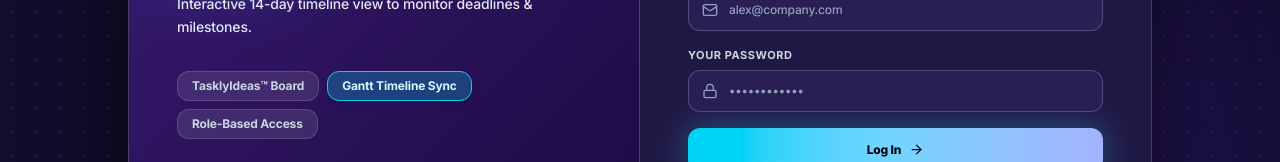
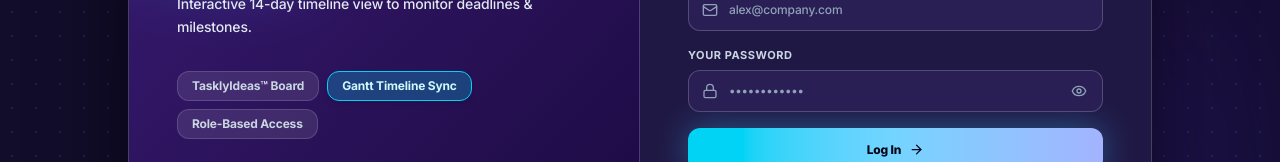
Before and after one commit to FABIHALAM/Taskly, a React (Vite) app in the folder client/: page /login in a window 1280 px wide. Shown: the part 408-570 px from the top of the page. Built offline with nearby package versions, Linux system fonts and the light colour scheme.

Commit message:
feat: add Eye/EyeOff password toggle to Login, Register, & Profile forms; fix Inspect Bio modal & IP geolocation

```diff
--- a/client/src/components/AuthPage.jsx
+++ b/client/src/components/AuthPage.jsx
@@ -5,7 +5,7 @@ import { loginUser, registerUser } from '../services/authService'
 import api from '../services/api'
 import toast from 'react-hot-toast'
 import { motion, AnimatePresence } from 'framer-motion'
-import { ArrowRight, Mail, Lock, User, Crown, UserCheck, Check, Sparkles, LayoutGrid, AlignLeft, ShieldCheck, Zap } from 'lucide-react'
+import { ArrowRight, Mail, Lock, User, Crown, UserCheck, Check, Sparkles, LayoutGrid, AlignLeft, ShieldCheck, Zap, Eye, EyeOff } from 'lucide-react'
 
 export function AuthPage({ defaultMode = 'login' }) {
   const navigate = useNavigate()
@@ -14,6 +14,7 @@ export function AuthPage({ defaultMode = 'login' }) {
 
   const [selectedRole, setSelectedRole] = useState('member')
   const [managerKey, setManagerKey] = useState('')
+  const [showPassword, setShowPassword] = useState(false)
   const [activeFeatureIndex, setActiveFeatureIndex] = useState(0)
 
   const {
@@ -360,14 +361,21 @@ export function AuthPage({ defaultMode = 'login' }) {
               <div className="relative">
                 <Lock className="w-4 h-4 text-slate-400 absolute left-3.5 top-1/2 -translate-y-1/2" />
                 <input
-                  type="password"
+                  type={showPassword ? 'text' : 'password'}
                   {...regInput('password', {
                     required: 'Password is required',
                     minLength: { value: 6, message: 'Minimum 6 characters' }
                   })}
-                  className="w-full bg-[#291f54] border border-white/20 rounded-xl pl-10 pr-4 py-3 text-white placeholder-slate-400 text-xs font-medium focus:outline-none focus:border-cyan-400 focus:ring-2 focus:ring-cyan-400/30 transition-all"
+                  className="w-full bg-[#291f54] border border-white/20 rounded-xl pl-10 pr-10 py-3 text-white placeholder-slate-400 text-xs font-medium focus:outline-none focus:border-cyan-400 focus:ring-2 focus:ring-cyan-400/30 transition-all"
                   placeholder="••••••••••••"
                 />
+                <button
+                  type="button"
+                  onClick={() => setShowPassword(!showPassword)}
+                  className="absolute right-3 top-1/2 -translate-y-1/2 text-slate-400 hover:text-white transition-colors cursor-pointer p-1"
+                >
+                  {showPassword ? <EyeOff size={16} /> : <Eye size={16} />}
+                </button>
               </div>
               {errors.password && <p className="text-rose-300 text-xs mt-1 font-medium">{errors.password.message}</p>}
             </div>
--- a/client/src/pages/AdminDashboard.jsx
+++ b/client/src/pages/AdminDashboard.jsx
@@ -20,6 +20,9 @@ import {
   TrendingUp,
   Activity,
   PieChart,
+  User,
+  Eye,
+  EyeOff,
 } from 'lucide-react'
 import { motion, AnimatePresence } from 'framer-motion'
 import toast from 'react-hot-toast'
--- a/client/src/pages/Profile.jsx
+++ b/client/src/pages/Profile.jsx
@@ -14,6 +14,8 @@ import {
   Phone,
   FileText,
   Lock,
+  Eye,
+  EyeOff,
 } from 'lucide-react'
 import DashboardLayout from '../layout/DashboardLayout'
 import { getDashboardAnalytics } from '../services/analyticsService'
@@ -26,6 +28,7 @@ function Profile() {
   const [stats, setStats] = useState(null)
   const [isEditing, setIsEditing] = useState(false)
   const [isSaving, setIsSaving] = useState(false)
+  const [showPassword, setShowPassword] = useState(false)
 
   const [formData, setFormData] = useState({
     name: user.name || '',
@@ -261,13 +264,22 @@ function Profile() {
                     <label className="block text-xs font-bold text-slate-400 uppercase tracking-wider mb-1">
                       New Password (Optional)
                     </label>
-                    <input
-                      type="password"
-                      placeholder="Leave blank to keep existing password"
-                      value={formData.password}
-                      onChange={(e) => setFormData((p) => ({ ...p, password: e.target.value }))}
-                      className="w-full text-xs font-medium border border-line rounded-xl px-3.5 py-2.5 bg-canvas text-ink focus:outline-none focus:border-indigo-500"
-                    />
+                    <div className="relative">
+                      <input
+                        type={showPassword ? 'text' : 'password'}
+                        placeholder="Leave blank to keep existing password"
+                        value={formData.password}
+                        onChange={(e) => setFormData((p) => ({ ...p, password: e.target.value }))}
+                        className="w-full text-xs font-medium border border-line rounded-xl pl-3.5 pr-10 py-2.5 bg-canvas text-ink focus:outline-none focus:border-indigo-500"
+                      />
+                      <button
+                        type="button"
+                        onClick={() => setShowPassword(!showPassword)}
+                        className="absolute right-3 top-1/2 -translate-y-1/2 text-slate-400 hover:text-ink transition-colors cursor-pointer p-1"
+                      >
+                        {showPassword ? <EyeOff size={16} /> : <Eye size={16} />}
+                      </button>
+                    </div>
                   </div>
 
                   <div className="pt-2 flex justify-end gap-3">
```
